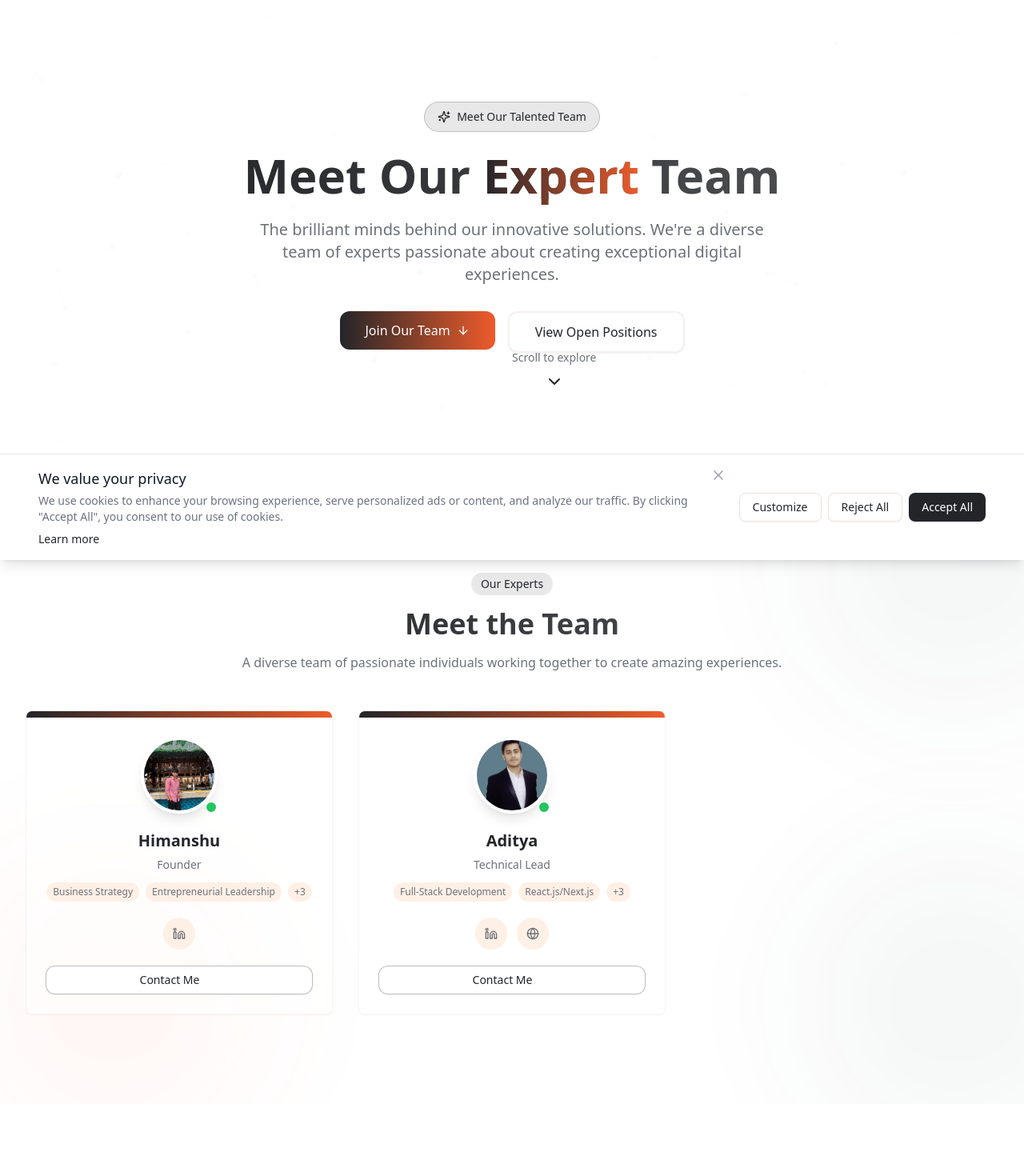
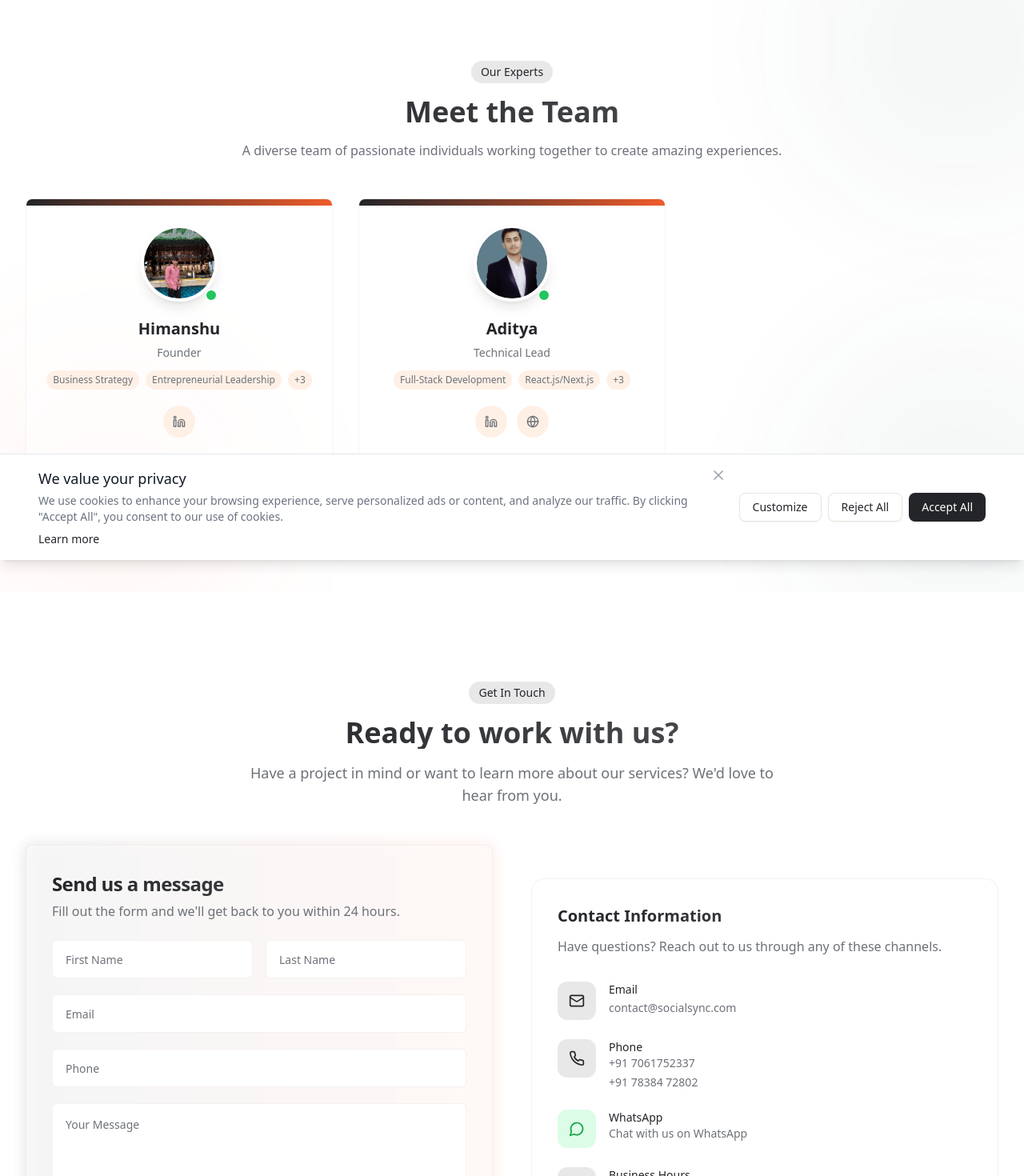
Before and after one commit to Xenonesis/Socialsync, a React (Vite) app: page /team in a window 1280 px wide. Shown: the part 100-1570 px from the top of the page at 80% size. Built offline with nearby package versions, Linux system fonts and the light colour scheme.

Commit message:
Release v1.9.0 with additional changes

```diff
--- a/src/pages/Team.tsx
+++ b/src/pages/Team.tsx
@@ -1,14 +1,13 @@
-import React from 'react';
-import { motion } from 'framer-motion';
+import React, { useState, useEffect, useRef } from 'react';
+import { motion, useInView } from 'framer-motion';
 import { Card, CardContent, CardHeader, CardTitle } from '@/components/ui/card';
 import { Avatar, AvatarFallback, AvatarImage } from '@/components/ui/avatar';
 import { Button } from '@/components/ui/button';
 import { Input } from '@/components/ui/input';
 import { Textarea } from '@/components/ui/textarea';
-import { Linkedin, Send, Mail, Phone, MapPin, Globe, ArrowDown, ChevronDown, Sparkles, Clock } from 'lucide-react';
+import { Linkedin, Send, Mail, Phone, MapPin, Globe, ArrowDown, ChevronDown, Sparkles, Clock, MessageCircle } from 'lucide-react';
 import { teamMembers } from '@/data/teamMembers';
-import { useEffect, useRef } from 'react';
-import { useInView } from 'framer-motion';
+import { toast } from 'sonner';
 
 // Particle Background Component
 const ParticleBackground = () => {
@@ -161,75 +160,39 @@ const ScrollDownIndicator = () => {
 };
 
 const Team = () => {
+  const [isSubmitting, setIsSubmitting] = useState(false);
+
+  const handleSubmit = async (e: React.FormEvent<HTMLFormElement>) => {
+    e.preventDefault();
+    const formData = new FormData(e.currentTarget);
+    const formValues = Object.fromEntries(formData.entries());
+
+    try {
+      setIsSubmitting(true);
+      const response = await fetch('https://api.socialsync.com/contact', {
+        method: 'POST',
+        headers: {
+          'Content-Type': 'application/json',
+        },
+        body: JSON.stringify(formValues),
+      });
+
+      if (!response.ok) {
+        throw new Error('Failed to send message');
+      }
+
+      // Reset form
+      e.currentTarget.reset();
+      toast.success('Message sent successfully! We\'ll get back to you soon.');
+    } catch (error) {
+      console.error('Error submitting form:', error);
+      toast.error('Failed to send message. Please try again later.');
+    } finally {
+      setIsSubmitting(false);
+    }
+  };
   return (
     <div className="min-h-screen pt-16 bg-gradient-to-b from-background to-background/95">
-      {/* Hero Section */}
-      <section className="relative min-h-[80vh] flex items-center justify-center overflow-hidden">
-        {/* Particle Background */}
-        <ParticleBackground />
-
-        {/* Gradient Overlay */}
-        <div className="absolute inset-0 bg-gradient-to-b from-background/90 via-background/70 to-background/90" />
-
-        {/* Grid Pattern */}
-        <div className="absolute inset-0 bg-grid-white/5 [mask-image:linear-gradient(0deg,#fff,rgba(255,255,255,0.5))]" />
-
-        <div className="container mx-auto px-4 sm:px-6 lg:px-8 relative z-10">
-          <motion.div
-            initial={{ opacity: 0, y: 20 }}
-            animate={{ opacity: 1, y: 0 }}
-            transition={{ duration: 0.8 }}
-            className="text-center max-w-4xl mx-auto py-20"
-          >
-            <motion.div
-              initial={{ scale: 0.9, opacity: 0 }}
-              animate={{ scale: 1, opacity: 1 }}
-              transition={{ delay: 0.2, duration: 0.5 }}
-              className="inline-flex items-center gap-2 px-4 py-2 rounded-full bg-primary/10 border border-primary/20 mb-6"
-            >
-              <Sparkles className="h-4 w-4 text-primary" />
-              <span className="text-sm font-medium text-primary">Meet Our Talented Team</span>
-            </motion.div>
-
-            <motion.h1
-              className="text-4xl sm:text-5xl lg:text-6xl font-bold mb-6 bg-clip-text text-transparent bg-gradient-to-r from-foreground via-foreground/90 to-foreground/80"
-              initial={{ opacity: 0, y: 20 }}
-              animate={{ opacity: 1, y: 0 }}
-              transition={{ delay: 0.3, duration: 0.8 }}
-            >
-              Meet Our <span className="bg-gradient-to-r from-primary to-accent bg-clip-text">Expert</span> Team
-            </motion.h1>
-
-            <motion.p
-              className="text-lg sm:text-xl text-muted-foreground max-w-2xl mx-auto mb-8"
-              initial={{ opacity: 0, y: 20 }}
-              animate={{ opacity: 1, y: 0 }}
-              transition={{ delay: 0.4, duration: 0.8 }}
-            >
-              The brilliant minds behind our innovative solutions. We're a diverse team of experts passionate about creating exceptional digital experiences.
-            </motion.p>
-
-            <motion.div
-              className="flex flex-col sm:flex-row gap-4 justify-center mt-8"
-              initial={{ opacity: 0, y: 20 }}
-              animate={{ opacity: 1, y: 0 }}
-              transition={{ delay: 0.5, duration: 0.8 }}
-            >
-              <Button className="px-8 py-6 text-base font-medium rounded-xl bg-gradient-to-r from-primary to-accent hover:from-primary/90 hover:to-accent/90 transition-all transform hover:-translate-y-0.5">
-                Join Our Team
-                <ArrowDown className="ml-2 h-4 w-4" />
-              </Button>
-              <Button variant="outline" className="px-8 py-6 text-base font-medium rounded-xl border-2 border-border/50 hover:border-primary/50 transition-colors">
-                View Open Positions
-              </Button>
-            </motion.div>
-          </motion.div>
-
-          {/* Scroll Down Indicator */}
-          <ScrollDownIndicator />
-        </div>
-      </section>
-
       {/* Team Grid */}
       <section className="relative py-16 sm:py-20 lg:py-28 overflow-hidden">
         {/* Decorative elements */}
@@ -334,47 +297,58 @@ const Team = () => {
                     Fill out the form and we'll get back to you within 24 hours.
                   </p>
                 </CardHeader>
-                <form className="space-y-5">
+                <form onSubmit={handleSubmit} className="space-y-5">
                   <div className="grid grid-cols-1 sm:grid-cols-2 gap-4">
                     <div className="space-y-1">
                       <Input
+                        name="firstName"
                         placeholder="First Name"
                         className="h-12 px-4 border-border/50 focus:border-primary/50 focus:ring-1 focus:ring-primary/20 transition-colors"
+                        required
                       />
                     </div>
                     <div className="space-y-1">
                       <Input
+                        name="lastName"
                         placeholder="Last Name"
                         className="h-12 px-4 border-border/50 focus:border-primary/50 focus:ring-1 focus:ring-primary/20 transition-colors"
+                        required
                       />
                     </div>
                   </div>
                   <div className="space-y-1">
                     <Input
+                      name="email"
                       placeholder="Email"
                       type="email"
                       className="h-12 px-4 border-border/50 focus:border-primary/50 focus:ring-1 focus:ring-primary/20 transition-colors"
+                      required
                     />
                   </div>
                   <div className="space-y-1">
                     <Input
+                      name="phone"
                       placeholder="Phone"
                       type="tel"
                       className="h-12 px-4 border-border/50 focus:border-primary/50 focus:ring-1 focus:ring-primary/20 transition-colors"
+                      required
                     />
                   </div>
                   <div className="space-y-1">
                     <Textarea
+                      name="message"
                       placeholder="Your Message"
                       rows={4}
                       className="p-4 border-border/50 focus:border-primary/50 focus:ring-1 focus:ring-primary/20 transition-colors"
+                      required
                     />
                   </div>
                   <Button
                     type="submit"
                     className="w-full h-12 bg-gradient-to-r from-primary to-accent hover:from-primary/90 hover:to-accent/90 text-white rounded-lg font-medium transition-all duration-300 transform hover:-translate-y-0.5"
+                    disabled={isSubmitting}
                   >
-                    Send Message
+                    {isSubmitting ? 'Sending...' : 'Send Message'}
                     <Send className="ml-2 h-4 w-4" />
                   </Button>
                 </form>
@@ -425,28 +399,35 @@ const Team = () => {
                   </div>
                   <div className="ml-4">
                     <h4 className="text-sm font-medium text-foreground">Phone</h4>
-                    <a href="tel:+1234567890" className="text-sm text-muted-foreground hover:text-primary transition-colors">
-                      +1 (234) 567-890
+                    <div className="space-y-1">
+                      <a href="tel:+917061752337" className="block text-sm text-muted-foreground hover:text-primary transition-colors">
+                        +91 7061752337
                       </a>
+                      <a href="tel:+917838472802" className="block text-sm text-muted-foreground hover:text-primary transition-colors">
+                        +91 78384 72802
+                      </a>
+                    </div>
                   </div>
                 </motion.div>
 
-                <motion.div
-                  className="flex items-start group"
+                <motion.a
+                  href="https://wa.me/message/GDKO46FNFXKBC1"
+                  target="_blank"
+                  rel="noopener noreferrer"
+                  className="flex items-start group cursor-pointer"
                   whileHover={{ x: 5 }}
                   transition={{ type: 'spring', stiffness: 400, damping: 10 }}
                 >
-                  <div className="flex-shrink-0 h-12 w-12 rounded-xl bg-primary/10 flex items-center justify-center text-primary group-hover:bg-primary/20 transition-colors">
-                    <MapPin className="h-5 w-5" />
+                  <div className="flex-shrink-0 h-12 w-12 rounded-xl bg-green-100 dark:bg-green-900/30 flex items-center justify-center text-green-600 dark:text-green-400 group-hover:bg-green-200 dark:group-hover:bg-green-900/50 transition-colors">
+                    <MessageCircle className="h-5 w-5" />
                   </div>
                   <div className="ml-4">
-                    <h4 className="text-sm font-medium text-foreground">Location</h4>
-                    <p className="text-sm text-muted-foreground">
-                      123 Business Street, Suite 100<br />
-                      San Francisco, CA 94103
+                    <h4 className="text-sm font-medium text-foreground">WhatsApp</h4>
+                    <p className="text-sm text-muted-foreground group-hover:text-green-600 dark:group-hover:text-green-400 transition-colors">
+                      Chat with us on WhatsApp
                     </p>
                   </div>
-                </motion.div>
+                </motion.a>
 
                 <motion.div
                   className="flex items-start group"
@@ -620,16 +601,23 @@ const TeamMemberCard = ({ member }: { member: typeof teamMembers[0] }) => {
               whileHover={{ scale: 1.02 }}
               whileTap={{ scale: 0.98 }}
             >
+              <a
+                href={`tel:${member.contact.replace(/\s+/g, '')}`}
+                className="block w-full"
+              >
                 <Button
                   variant="outline"
                   className="w-full rounded-xl border-primary/30 text-primary dark:text-foreground hover:bg-primary/10 hover:border-primary/50 transition-all duration-300 group/button relative overflow-hidden"
                 >
                   <span className="relative z-10 flex items-center justify-center">
-                  <span className="group-hover/button:translate-x-1 transition-transform duration-300 text-foreground dark:text-inherit">Contact Me</span>
-                  <Send className="ml-2 h-4 w-4 opacity-0 -translate-x-2 group-hover/button:opacity-100 group-hover/button:translate-x-0 transition-all duration-300" />
+                    <span className="group-hover/button:translate-x-1 transition-transform duration-300 text-foreground dark:text-inherit">
+                      {member.contact}
+                    </span>
+                    <Phone className="ml-2 h-4 w-4 opacity-0 -translate-x-2 group-hover/button:opacity-100 group-hover/button:translate-x-0 transition-all duration-300" />
                   </span>
                   <span className="absolute inset-0 bg-gradient-to-r from-primary/5 to-accent/5 opacity-0 group-hover/button:opacity-100 transition-opacity duration-300" />
                 </Button>
+              </a>
             </motion.div>
           </div>
         </div>
```
Also changed, not shown: 1 other file (tests, documents, lock files or other folders). Lines whose indentation alone changed are shown as unchanged.
